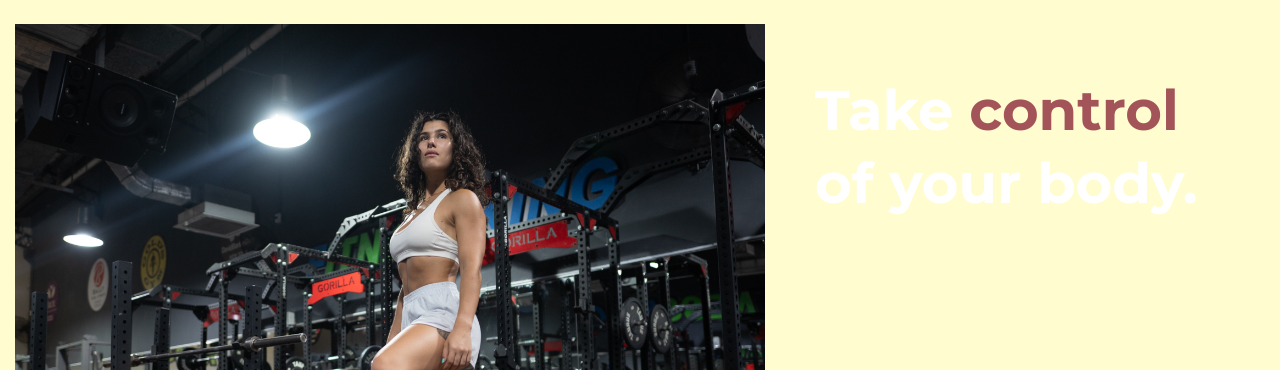
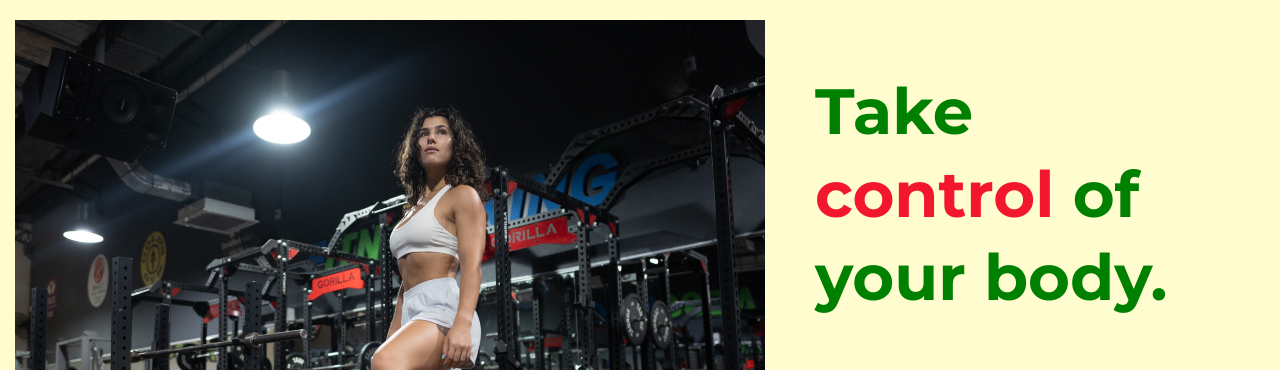
Before and after one commit to RuslanTissen/pepe-world, a React (Create React App) app: page / in a window 1280 px wide. Shown: the part 121-491 px from the top of the page. Built offline with nearby package versions, Linux system fonts and the light colour scheme.

Commit message:
play with colors

```diff
--- a/src/components/section-picture/Picture.jsx
+++ b/src/components/section-picture/Picture.jsx
@@ -24,7 +24,6 @@ export default function Pictuer() {
 				<div className="button-container">
 					<AnchorLink href="#philosophie"><BsArrowDownCircleFill /></AnchorLink>
 				</div>
-
 			</div>
 
 		</div>
--- a/src/components/section-picture/Picture.scss
+++ b/src/components/section-picture/Picture.scss
@@ -2,7 +2,7 @@
 	margin: 36px 0;
 	.greetings{
 		width: 100%;
-		margin: 70px 0 20px;
+		margin: 70px 0 16px;
 		font-family: 'Montserrat', sans-serif;
 		font-weight: 300;
 		text-transform: uppercase;
@@ -25,11 +25,12 @@
 		.text-container{
 			padding: 50px;
 			p{
-				font-size: 3.5em;
+				font-size: 4em;
 				line-height: 1.3;
-				color: white;
+				color: green;
 				mark{
-					color: rgb(163,84,89);
+					color: rgb(243, 23, 45);
+					// color: rgb(209, 209, 4);
 					background-color: transparent;
 				}
 			}
@@ -66,7 +67,7 @@
 		flex-wrap: wrap;
 		.greetings{
 			width: 100%;
-			margin: 50px 0 20px;
+			margin: 50px 0 16px;
 		}
 		.picture-container{
 			width: 60%;
```
